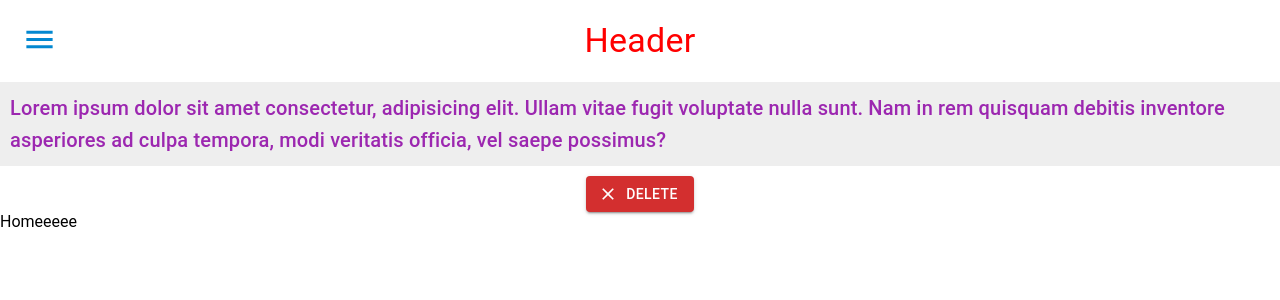
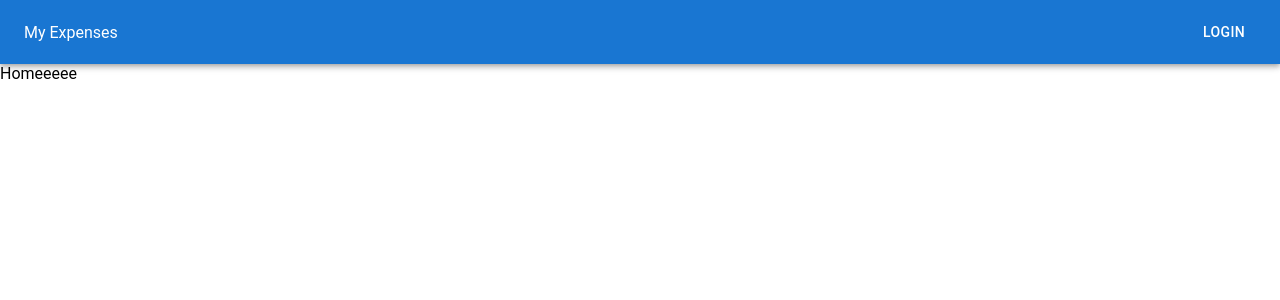
Before and after one commit to Abd0000/mui-toturial, a React (Create React App) app: page / in a window 1280 px wide. Shown: the top 300 px of the page. Built offline with nearby package versions, Linux system fonts and the light colour scheme.

Commit message:
learnig appBar and Link usage

```diff
--- a/src/App.js
+++ b/src/App.js
@@ -1,5 +1,3 @@
-
-
 import Create from "pages/Create/Create";
 import Home from "pages/Home/Home";
 import Root from "pages/Root";
--- a/src/pages/Root.jsx
+++ b/src/pages/Root.jsx
@@ -1,52 +1,33 @@
 import React from "react";
-import { Outlet } from "react-router-dom";
+import AppBar from "@mui/material/AppBar";
+import Toolbar from "@mui/material/Toolbar";
 import Typography from "@mui/material/Typography";
 import Button from "@mui/material/Button";
-import { ClearOutlined, MenuOutlined } from "@mui/icons-material";
-import { IconButton } from "@mui/material";
+import IconButton from "@mui/material/IconButton";
+import MenuIcon from "@mui/icons-material/Menu";
+import { Outlet } from "react-router-dom";
+import { Link } from "@mui/material";
 
 const Root = () => {
   return (
     <div>
-      <Typography
-        className="header"
-        gutterBottom={true}
-        variant="h4"
-        component={"p"}
-      >
-        {/* using the IconButton component to create a button with icon */}
-        <IconButton size="large" sx={{position:"absolute" , top:"10px", left: "10px"}}>
-          <MenuOutlined color="info" fontSize="large" />
-        </IconButton>
-        Header
-      </Typography>
-      {/* //using sx prop to style the typography component */}
-      {/* using properties to style the typography like padding , width ,bgcolor and display */}
-      <Typography
-        sx={{ p: "10px", width: "100%", ml: "20px auto", mr: "20px auto" }}
-        p={"20px"}
-        bgcolor={"grey.200"}
-        display={"flex"}
-        justifyContent={"center"}
-        noWrap={false}
-        variant="h6"
-        component={"p"}
-        color={"secondary.main"} //using theme color to style the typography and it will change according to the theme( light or dark)
-      >
-        Lorem ipsum dolor sit amet consectetur, adipisicing elit. Ullam vitae
-        fugit voluptate nulla sunt. Nam in rem quisquam debitis inventore
-        asperiores ad culpa tempora, modi veritatis officia, vel saepe possimus?
-      </Typography>
-      {/* using button element and using the endIcont and StartIcon */}
-      <Button
-        variant="contained"
-        color="error"
-        sx={{ ml: "auto", mr: "auto", display: "flex", mt: "10px" }}
-        startIcon={<ClearOutlined />}
-      >
-        Delete
-      </Button>
+      {/* // The AppBar component is a wrapper for the Toolbar component.
+       The Toolbar component is a wrapper for the IconButton, Typography, and Button components.
+        The IconButton component is a wrapper for the MenuIcon component.
+         The Typography component is a wrapper for the h6 component.
+          The Button component is a wrapper for the h6 component. */}
+      <AppBar position="static">
+        <Toolbar>
 
+          {/* using the Link component to create a link to the Home page */}
+          <Link underline="none" color={"inherit"} flexGrow={1}>
+            My Expenses
+          </Link>
+
+          <Button color="inherit">Login</Button>
+        </Toolbar>
+
+      </AppBar>
       <Outlet />
     </div>
   );
```
